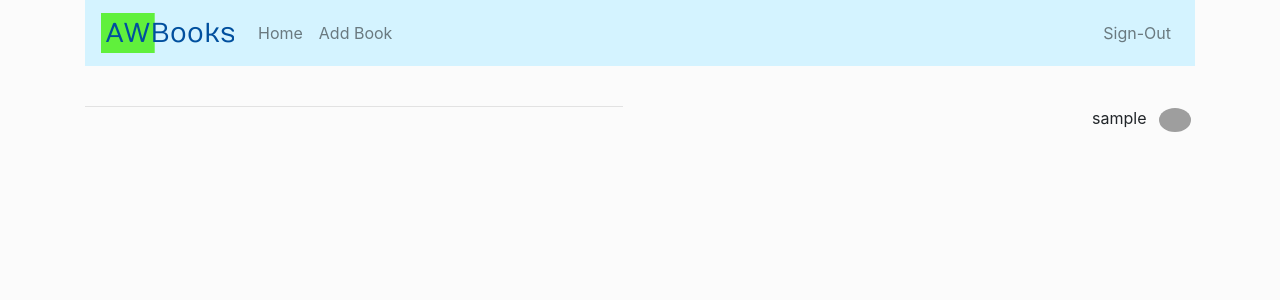
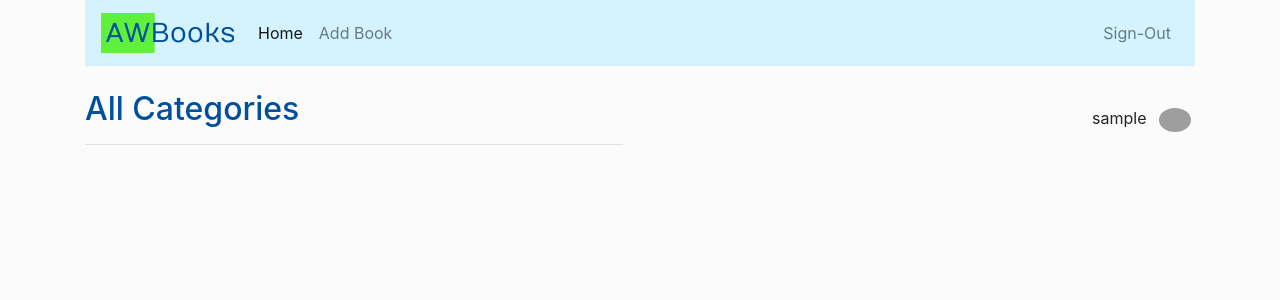
Before and after one commit to Acemad/NDCatalog, a Flask app: page / in a window 1280 px wide. Shown: the top 300 px of the page. Run offline with Flask 2, Linux system fonts and the light colour scheme; the visitor is signed in with stand-in values (Sample User, id 1); data that the repository does not hold is empty; some libraries are stand-ins or nearby versions; grey boxes are pictures that could not be loaded.

Commit message:
Transition from cards to media objects in home.html

```diff
--- a/templates/home.html
+++ b/templates/home.html
@@ -1,17 +1,26 @@
 {% extends 'base.html' %}
 {% block title %}Home{% endblock %}
+{% block header %}
+<h2>All Categories</h2>
+{% endblock %}
+{% block navHome %} active {% endblock %}
 {% block content %}
-<div class="card-deck">
+<div class="row">
     {% if categories %}
     {% for category in categories %}
-    <div class="col-sm-auto mb-5">
-    <div class="card h-100">
-        <img class="card-img-top" src="https://dummyimage.com/50x50.gif">
-        <div class="card-body">
-            <h5 class="card-title">
+    <div class="col-sm-6 col-lg-4">
+    <div class="media mb-5">
+        <a href="{{url_for('showCategory', category=category.name)|replace('%20','-')}}">
+            {% if category.icon_url %}
+            <img class="mr-3 category-icon" src="{{category.icon_url}}">
+            {% else %}
+            <img class="mr-3 category-icon" src="{{url_for('static', filename='tech.png')}}">
+            {% endif %}
+        </a>
+        <div class="align-self-center media-body">
+            <h4>
                 <a href="{{url_for('showCategory', category=category.name)|replace('%20','-')}}">{{ category.name }}</a>
-            </h5>
-            <p class="card-text">Text</p>
+            </h4>
         </div>
     </div>
     </div>
```
